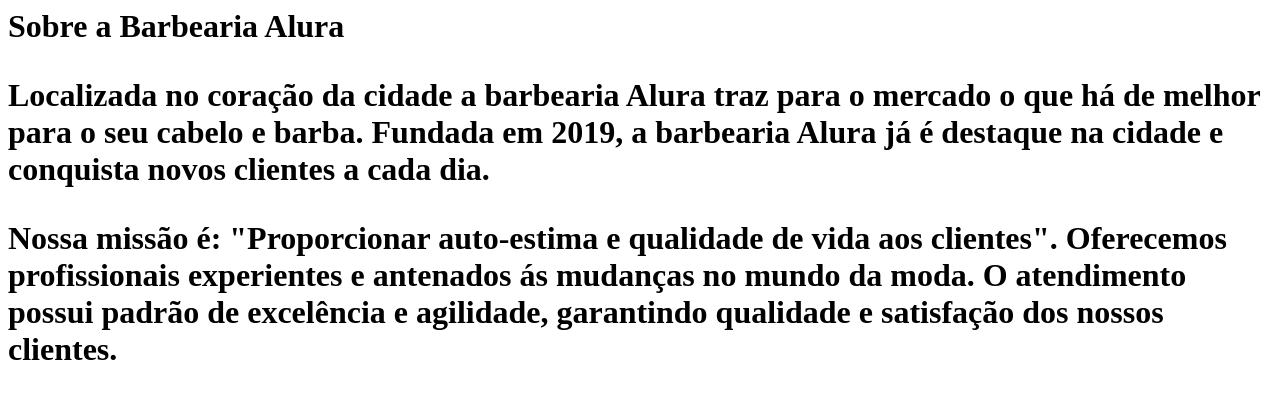
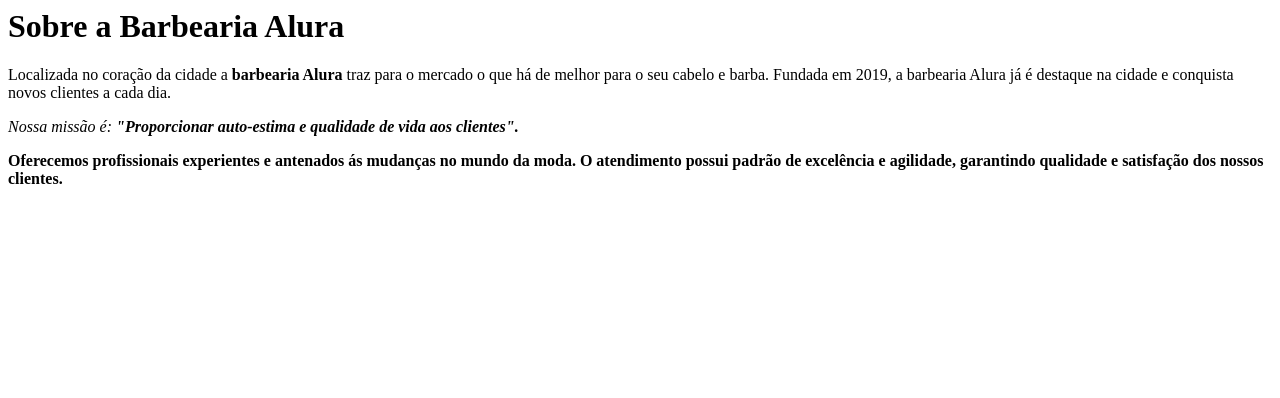
Before and after one commit to paola456/trabalho2tri, a plain HTML site: page index.html in a window 1280 px wide. Drawn offline with Linux system fonts and the light colour scheme.

Commit message:
Add files via upload

```diff
--- a/index.html
+++ b/index.html
@@ -1,8 +1,14 @@
-<h1>Sobre a Barbearia Alura
+<h1>Sobre a Barbearia Alura</h1>
 
-<p>Localizada no coração da cidade a barbearia Alura traz para o mercado o que há de melhor para o seu cabelo e barba. Fundada em 2019, a barbearia Alura já é destaque na cidade e conquista novos
+<p>Localizada no coração da cidade a <strong>barbearia Alura</strong> traz para o mercado o que há de melhor para o seu cabelo e barba. Fundada em 2019, a barbearia Alura já é destaque na cidade e conquista novos
 clientes a cada dia.
 
-<p>Nossa missão é: "Proporcionar auto-estima e qualidade de vida aos clientes".
+<p><em>Nossa missão é: <strong>"Proporcionar auto-estima e qualidade de vida aos clientes"<strong>.</strong></em></p>
+
+
 Oferecemos profissionais experientes e antenados ás mudanças no mundo da moda. O atendimento possui padrão de excelência e agilidade,
-garantindo qualidade e satisfação dos nossos clientes.
+garantindo qualidade e satisfação dos nossos clientes.</p>
+
+
+
+<tag>
```
